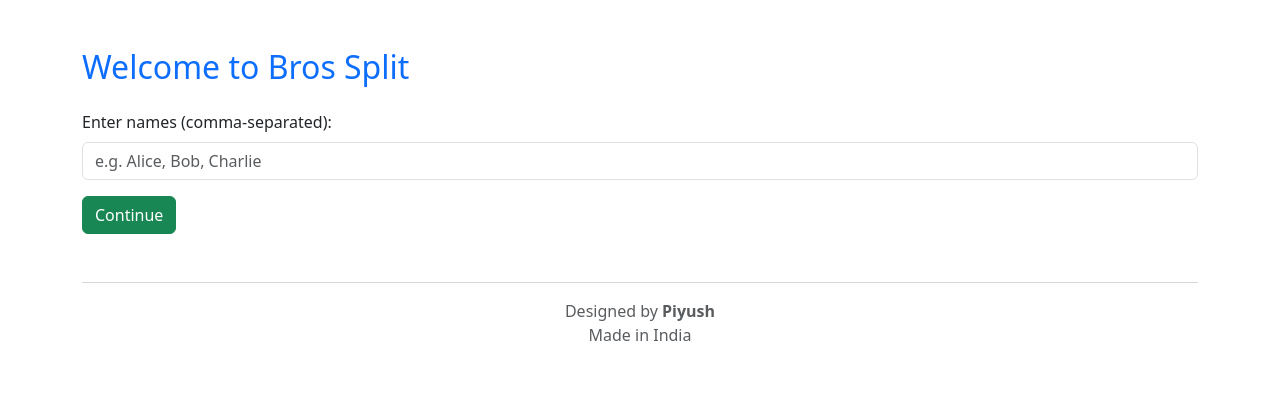
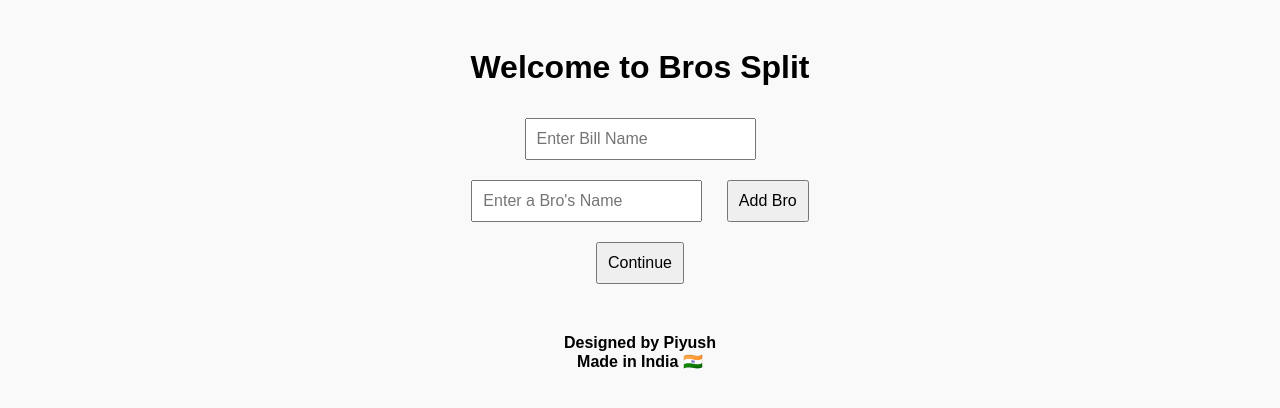
Before and after one commit to Piyush-786/Bros_Split, a Flask app: page / in a window 1280 px wide. Shown: the top 408 px of the page. Run offline with Flask 3, Linux system fonts and the light colour scheme.

Commit message:
Add files via upload
updated code trial

```diff
--- a/app.py
+++ b/app.py
@@ -1,56 +1,86 @@
-from flask import Flask, render_template, request, redirect, url_for, session
-from collections import defaultdict
+from flask import Flask, render_template, request, redirect, url_for
+app = Flask(__name__)
 
-app = Flask(__name__)
-app.secret_key = 'bros_split_secret_key'
+# In-memory storage
+people = []
+expenses = []
+bill_name = ""
 
-@app.route('/', methods=['GET', 'POST'])
+@app.route("/", methods=["GET"])
 def index():
-    if request.method == 'POST':
-        members = request.form['members'].split(',')
-        session['members'] = [m.strip() for m in members]
-        session['expenses'] = []
-        return redirect(url_for('expenses'))
-    return render_template('index.html')
+    return render_template("index.html", names=people)
 
-@app.route('/expenses', methods=['GET', 'POST'])
-def expenses():
-    if request.method == 'POST':
-        desc = request.form['desc']
-        amount = float(request.form['amount'])
-        payer = request.form['payer']
-        shared_by = request.form.getlist('shared_by')
+@app.route("/add_names", methods=["POST"])
+def add_names():
+    global bill_name
+    action = request.form["action"]
+    if "new_name" in request.form and request.form["new_name"]:
+        people.append(request.form["new_name"])
+    if "bill_name" in request.form:
+        bill_name = request.form["bill_name"]
+    if action == "continue":
+        return redirect("/add_expense")
+    return render_template("index.html", names=people)
 
-        expense = {'desc': desc, 'amount': amount, 'payer': payer, 'shared_by': shared_by}
-        session['expenses'].append(expense)
-        session.modified = True
+@app.route("/delete_name/<name>")
+def delete_name(name):
+    if name in people:
+        people.remove(name)
+    return redirect("/")
 
-        if 'done' in request.form:
-            return redirect(url_for('results'))
-    return render_template('expenses.html', members=session['members'])
+@app.route("/add_expense", methods=["GET", "POST"])
+def add_expense():
+    if request.method == "POST":
+        payer = request.form["paid_by"]
+        amount = float(request.form["amount"])
+        shared_by = request.form.getlist("shared_by")
+        if not payer or not amount or not shared_by:
+            return "<script>alert('Please fill all fields.'); window.history.back();</script>"
+        expenses.append({"paid_by": payer, "amount": amount, "shared_by": shared_by})
+        if "finish" in request.form:
+            return redirect("/summary")
+    return render_template("add_expense.html", people=people, expenses=expenses)
 
-@app.route('/results')
-def results():
-    balances = defaultdict(float)
-    for exp in session['expenses']:
-        share = exp['amount'] / len(exp['shared_by'])
-        for member in exp['shared_by']:
-            balances[member] -= share
-        balances[exp['payer']] += exp['amount']
+@app.route("/edit_expenses", methods=["GET", "POST"])
+def edit_expenses():
+    if request.method == "POST":
+        for i, exp in enumerate(expenses):
+            exp["paid_by"] = request.form.get(f"paid_by_{i}")
+            exp["amount"] = float(request.form.get(f"amount_{i}"))
+            exp["shared_by"] = request.form.getlist(f"shared_by_{i}")
+        return redirect("/summary")
+    return render_template("edit_expenses.html", people=people, expenses=expenses)
 
-    settlements = []
-    owed = sorted([(k, v) for k, v in balances.items() if v < 0], key=lambda x: x[1])
-    owing = sorted([(k, v) for k, v in balances.items() if v > 0], key=lambda x: x[1], reverse=True)
+@app.route("/summary")
+def summary():
+    balances = {p: 0 for p in people}
+    total = 0
+    for exp in expenses:
+        payer = exp["paid_by"]
+        amt = exp["amount"]
+        shared = exp["shared_by"]
+        share = amt / len(shared)
+        total += amt
+        for person in shared:
+            balances[person] -= share
+        balances[payer] += amt
+    report = []
+    for person, balance in balances.items():
+        if balance < 0:
+            report.append(f"{person} owes ₹{abs(balance):.2f}")
+        elif balance > 0:
+            report.append(f"{person} gets back ₹{balance:.2f}")
+        else:
+            report.append(f"{person} is settled up.")
+    return render_template("summary.html", report=report, bill_name=bill_name, total=total)
 
-    i, j = 0, 0
-    while i < len(owed) and j < len(owing):
-        ower, owe_amt = owed[i]
-        owner, own_amt = owing[j]
-        settle_amt = min(-owe_amt, own_amt)
-        settlements.append(f"{ower} owes {owner} ₹{settle_amt:.2f}")
-        owed[i] = (ower, owe_amt + settle_amt)
-        owing[j] = (owner, own_amt - settle_amt)
-        if owed[i][1] == 0: i += 1
-        if owing[j][1] == 0: j += 1
+@app.route("/new_split")
+def new_split():
+    global people, expenses, bill_name
+    people = []
+    expenses = []
+    bill_name = ""
+    return redirect("/")
 
-    return render_template('results.html', balances=balances, settlements=settlements)
+if __name__ == "__main__":
+    app.run(debug=True)
--- a/requirements.txt
+++ b/requirements.txt
@@ -1,2 +1,2 @@
-Flask==2.3.2
+flask==2.3.2
 gunicorn==21.2.0
--- a/templates/index.html
+++ b/templates/index.html
@@ -1,21 +1,47 @@
 <!DOCTYPE html>
 <html>
 <head>
-    <title>Bros Split</title>
-    <link rel="stylesheet" href="https://cdn.jsdelivr.net/npm/bootstrap@5.3.0/dist/css/bootstrap.min.css">
+    <title>Welcome to Bros Split</title>
+    <style>
+        body {
+            font-family: Arial, sans-serif;
+            text-align: center;
+            background-color: #f9f9f9;
+            padding: 20px;
+        }
+        input, button {
+            padding: 10px;
+            margin: 10px;
+            font-size: 1em;
+        }
+        .footer {
+            margin-top: 40px;
+            font-weight: bold;
+        }
+        .footer span {
+            display: block;
+        }
+    </style>
 </head>
-<body class="container mt-5">
-    <h2 class="mb-4 text-primary">Welcome to Bros Split</h2>
-    <form method="POST">
-        <div class="mb-3">
-            <label for="members" class="form-label">Enter names (comma-separated):</label>
-            <input type="text" name="members" class="form-control" placeholder="e.g. Alice, Bob, Charlie" required>
-        </div>
-        <button class="btn btn-success">Continue</button>
+<body>
+    <h1>Welcome to Bros Split</h1>
+    <form action="/add_names" method="POST">
+        <input type="text" name="bill_name" placeholder="Enter Bill Name" required><br>
+        <input type="text" name="new_name" placeholder="Enter a Bro's Name">
+        <button type="submit" name="action" value="add">Add Bro</button><br>
+        {% if names %}
+            <h3>Added Bros:</h3>
+            <ul>
+                {% for name in names %}
+                    <li>{{ name }} <a href="/delete_name/{{ name }}">❌</a></li>
+                {% endfor %}
+            </ul>
+        {% endif %}
+        <button type="submit" name="action" value="continue">Continue</button>
     </form>
-    <footer class="text-center mt-5 text-muted">
-        <hr>
-        <p>Designed by <strong>Piyush</strong><br>Made in India</p>
-    </footer>
+    <div class="footer">
+        <span><strong>Designed by Piyush</strong></span>
+        <span><strong>Made in India</strong> 🇮🇳</span>
+    </div>
 </body>
 </html>
```
Also changed, not shown: templates/add_expense.html (added, +24 -0 lines), templates/edit_expenses.html (added, +27 -0 lines), templates/summary.html (added, +15 -0 lines), render.yaml (line endings or trailing spaces).
